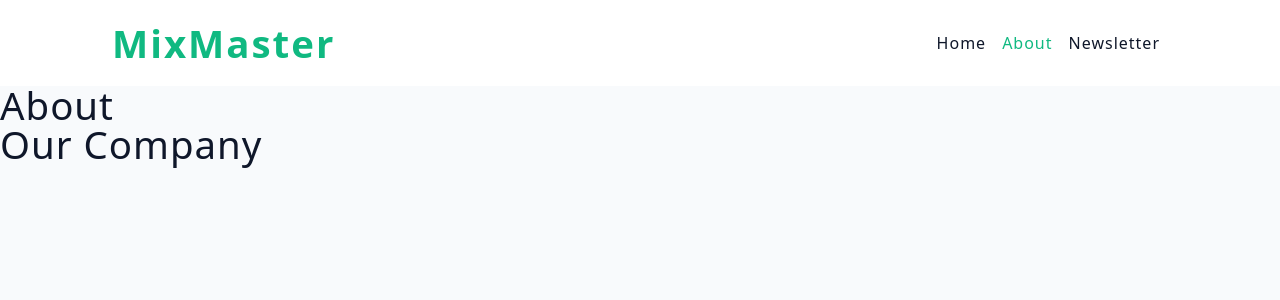
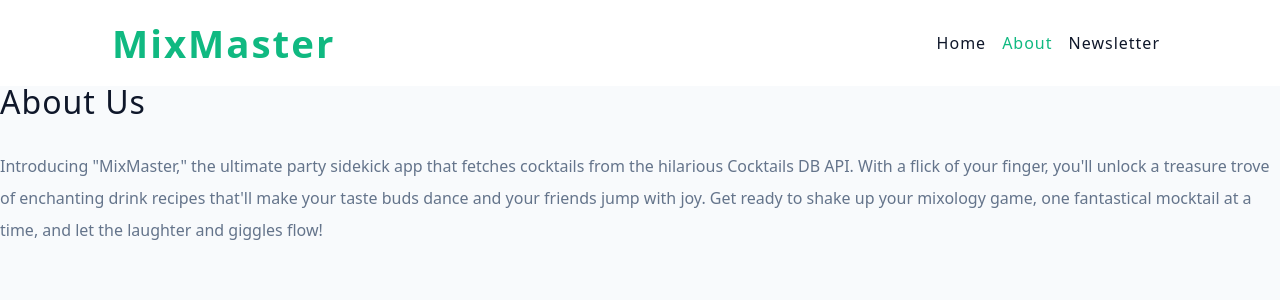
Before and after one commit to fugasok/Mix-master-react, a React (Vite) app: page /about in a window 1280 px wide. Shown: the top 300 px of the page. Built offline with nearby package versions, Linux system fonts and the light colour scheme.

Commit message:
About page styles and html

```diff
--- a/src/App.jsx
+++ b/src/App.jsx
@@ -29,16 +29,6 @@
 			{
 				path: 'about',
 				element: <About />,
-				children: [
-					{
-						index: true,
-						element: <h2>Our Company</h2>,
-					},
-					{
-						path: 'person',
-						element: <h2>Kraveki Bro</h2>,
-					},
-				],
 			},
 		],
 	},
--- a/src/pages/About.jsx
+++ b/src/pages/About.jsx
@@ -1,11 +1,18 @@
-import { Link, Outlet } from 'react-router-dom';
+import Wrapper from '../assets/wrappers/AboutPage';
 
 const About = () => {
 	return (
-		<div>
-			<h2>About</h2>
-			<Outlet />
-		</div>
+		<Wrapper>
+			<h3>About Us</h3>
+			<p>
+				Introducing "MixMaster," the ultimate party sidekick app that
+				fetches cocktails from the hilarious Cocktails DB API. With a flick
+				of your finger, you'll unlock a treasure trove of enchanting drink
+				recipes that'll make your taste buds dance and your friends jump
+				with joy. Get ready to shake up your mixology game, one fantastical
+				mocktail at a time, and let the laughter and giggles flow!
+			</p>
+		</Wrapper>
 	);
 };
 export default About;
```
